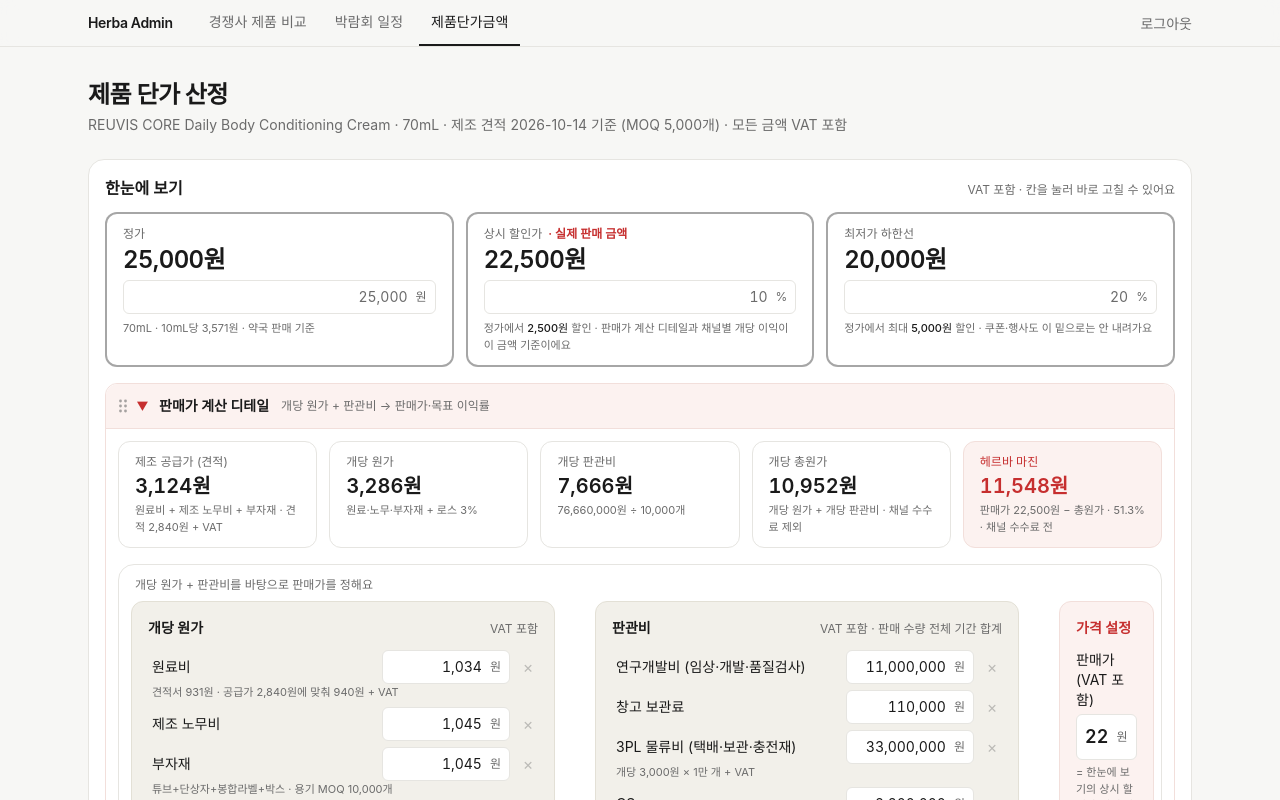
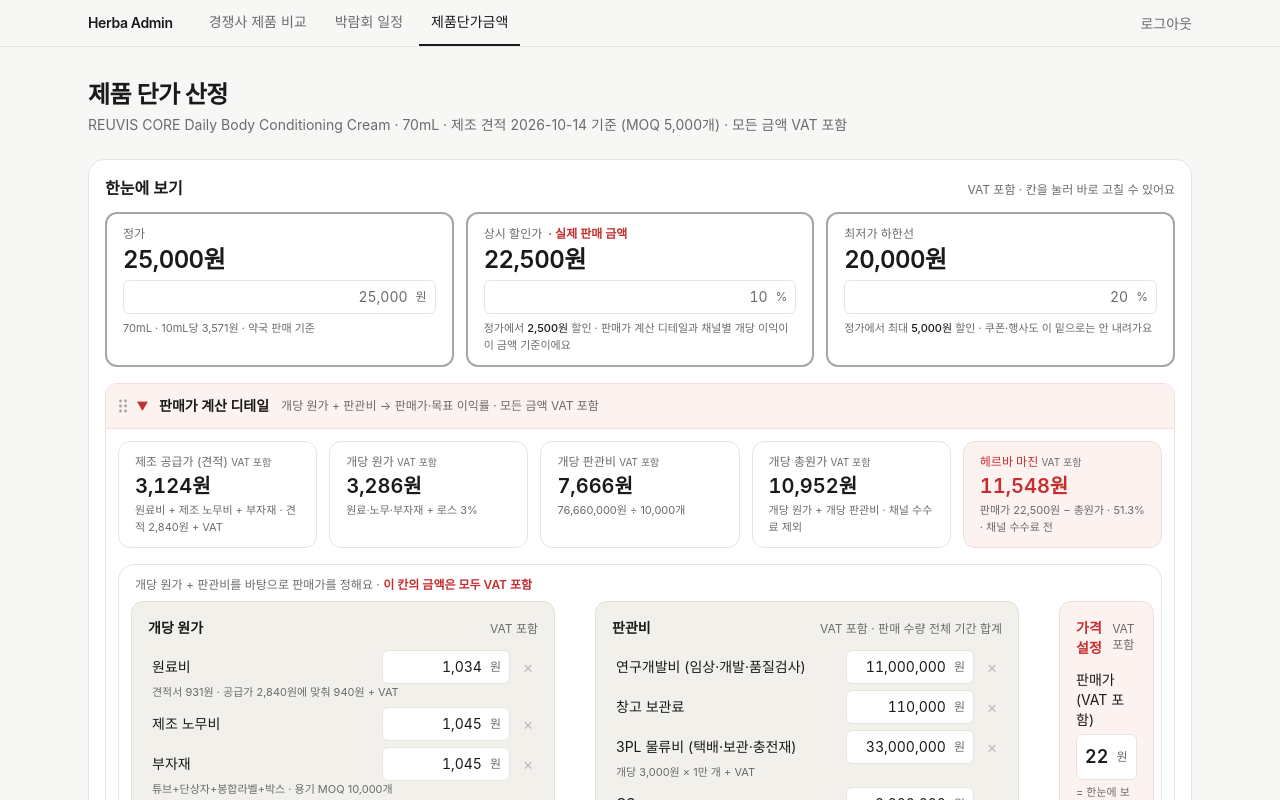
Before and after one commit to tinaa-ai/herba-admin, a Next.js app: page /unit-price in a window 1280 px wide. Both pictures are taken after a click on the button 653 px from the left and 406 px from the top of the page. Shown: the top 800 px of the page. Built offline with nearby package versions, Linux system fonts and the light colour scheme.

Commit message:
제품단가금액: 판매가 계산 디테일 금액에 'VAT 포함' 표기
- 패널 제목 줄, 안내 문구(빨강 볼드), 요약 타일 5개, 가격 설정 칸, 헤르바 마진에 VAT 포함 표시

Co-Authored-By: Claude Opus 5.5 <noreply@anthropic.com>

```diff
--- a/src/app/unit-price/PriceSummary.tsx
+++ b/src/app/unit-price/PriceSummary.tsx
@@ -151,7 +151,7 @@ export function PriceSummary({
                   handle={handle}
                   id="price-detail"
                   title="판매가 계산 디테일"
-                  subtitle="개당 원가 + 판관비 → 판매가·목표 이익률"
+                  subtitle="개당 원가 + 판관비 → 판매가·목표 이익률 · 모든 금액 VAT 포함"
                   summary={detailSummary}
                 >
                   {detail}
--- a/src/app/unit-price/UnitPriceSimulator.tsx
+++ b/src/app/unit-price/UnitPriceSimulator.tsx
@@ -185,7 +185,9 @@ function Row({ label, value, strong }: { label: string; value: string; strong?:
 function Tile({ label, value, sub, highlight }: { label: string; value: string; sub?: string; highlight?: boolean }) {
   return (
     <div className={`rounded-xl border px-4 py-3 ${highlight ? "border-hero-line bg-hero" : "border-line bg-surface"}`}>
-      <p className={`text-xs ${highlight ? "font-medium text-sale" : "text-muted"}`}>{label}</p>
+      <p className={`text-xs ${highlight ? "font-medium text-sale" : "text-muted"}`}>
+        {label} <span className="text-[10px] font-normal text-muted">VAT 포함</span>
+      </p>
       <p className={`mt-0.5 text-xl font-semibold tabular-nums ${highlight ? "text-sale" : ""}`}>{value}</p>
       {sub && <p className="mt-0.5 text-[11px] text-muted">{sub}</p>}
     </div>
@@ -356,7 +358,10 @@ export function UnitPriceSimulator() {
             </div>
 
             <div className="rounded-2xl border border-line bg-surface p-3">
-              <p className="mb-2 px-1 text-xs text-muted">개당 원가 + 판관비를 바탕으로 판매가를 정해요</p>
+              <p className="mb-2 px-1 text-xs text-muted">
+                개당 원가 + 판관비를 바탕으로 판매가를 정해요 ·{" "}
+                <b className="font-semibold text-sale">이 칸의 금액은 모두 VAT 포함</b>
+              </p>
               <div className="grid items-stretch gap-2 lg:grid-cols-[1fr_auto_1fr_auto_1fr]">
                 <Card title="개당 원가" aside="VAT 포함" tone="cost">
                   <CostList items={unitCosts} onChange={(v) => set("unitCosts", v)} addLabel="원가 항목 추가" />
@@ -410,7 +415,7 @@ export function UnitPriceSimulator() {
 
                 <Connector>→</Connector>
 
-                <Card title="가격 설정" tone="price">
+                <Card title="가격 설정" aside="VAT 포함" tone="price">
                   <div className="space-y-3">
                     <div>
                       <p className="mb-1 text-sm">판매가 (VAT 포함)</p>
@@ -430,7 +435,7 @@ export function UnitPriceSimulator() {
                         채널별 개당 이익은 이 금액으로 계산해요 · 10mL당 {won((sellingPrice / PRODUCT.volumeMl) * 10)}원
                       </p>
                       <p className="mt-2 rounded-md bg-surface px-2 py-1.5 text-xs">
-                        헤르바 마진{" "}
+                        헤르바 마진 <span className="text-[10px] text-muted">VAT 포함</span>{" "}
                         <b className="font-semibold text-sale">
                           {won(herbaMargin)}원 ({pct(sellingPrice > 0 ? herbaMargin / sellingPrice : 0)})
                         </b>
```
